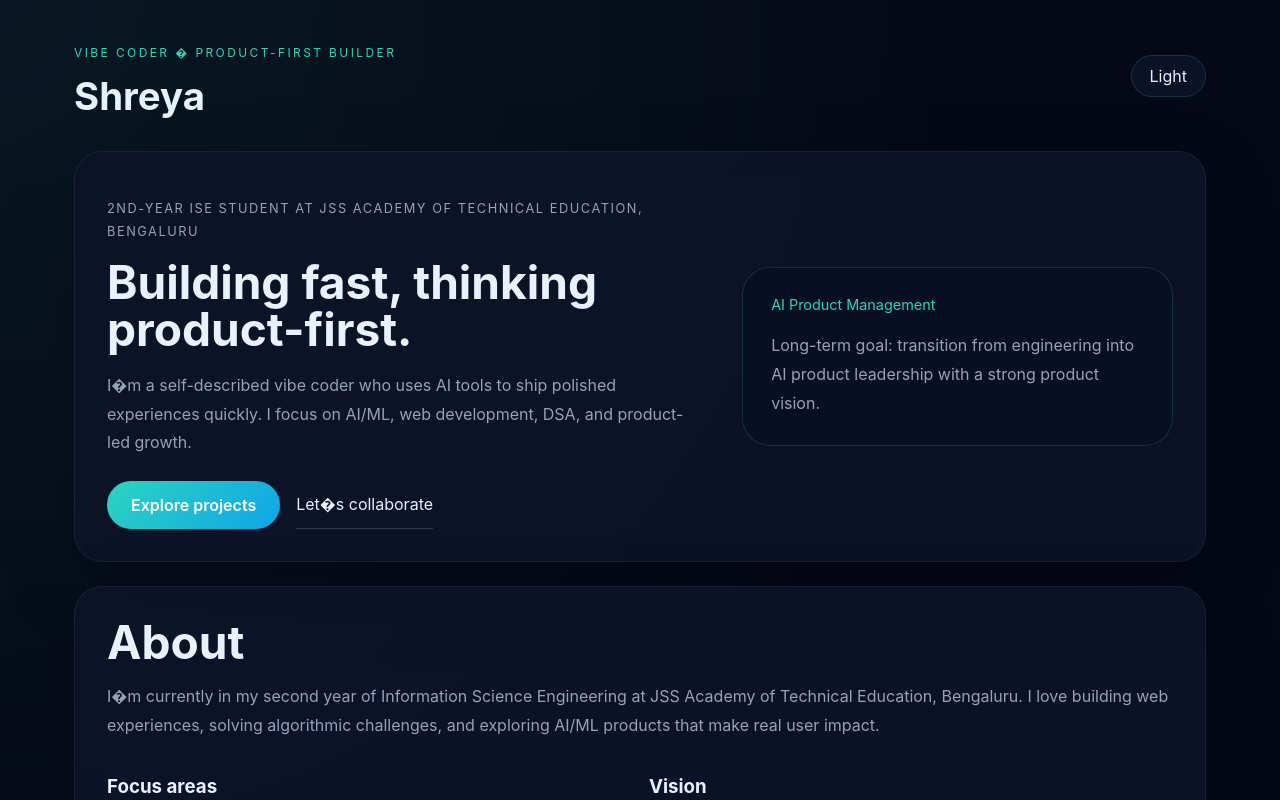
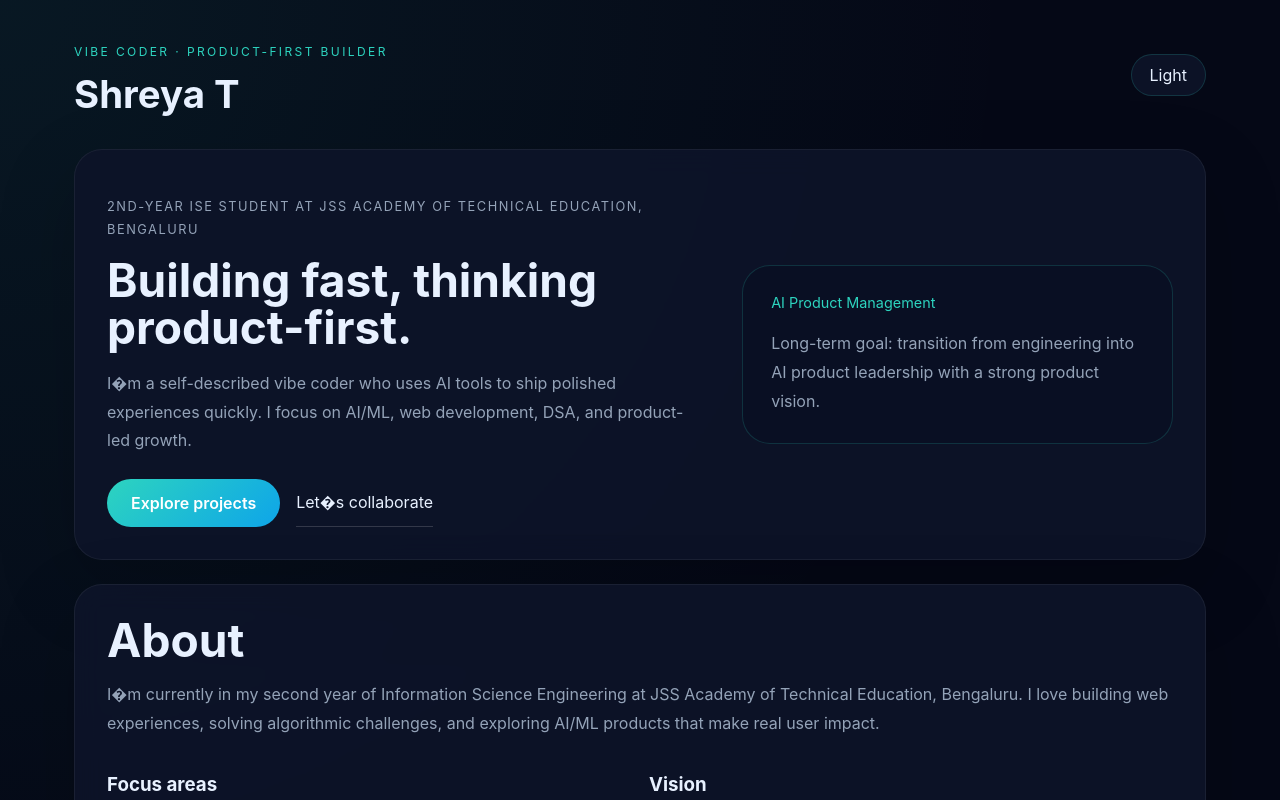
Before and after one commit to Tuppada/portfolio, a React (Vite) app: page / in a window 1280 px wide. Shown: the top 800 px of the page. Built offline with nearby package versions, Linux system fonts and the light colour scheme.

Commit message:
Update displayed name to Shreya T

```diff
--- a/src/App.jsx
+++ b/src/App.jsx
@@ -88,8 +88,8 @@ export default function App() {
     <div className="page-shell">
       <header className="topbar">
         <div>
-          <p className="eyebrow">Vibe coder � product-first builder</p>
-          <h1>Shreya</h1>
+          <p className="eyebrow">Vibe coder · product-first builder</p>
+          <h1>Shreya T</h1>
         </div>
         <button
           className="theme-toggle"
```
